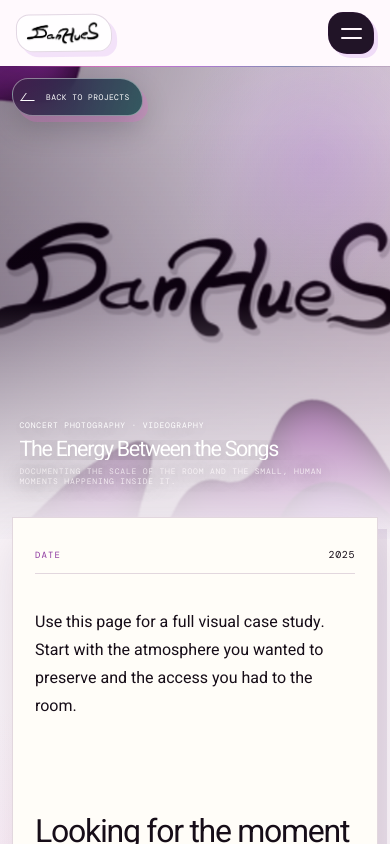
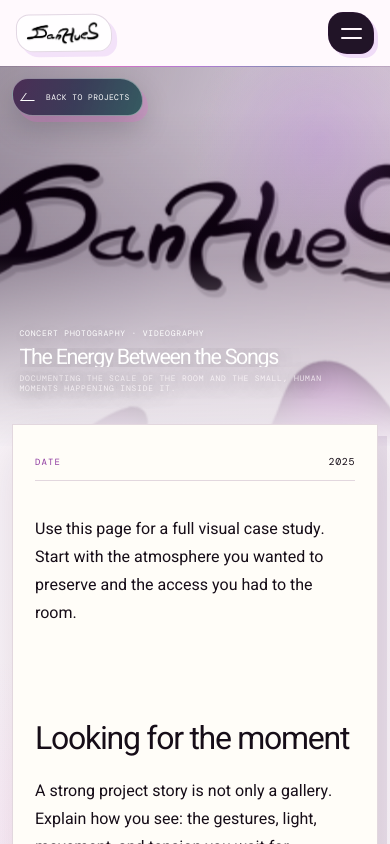
Before and after one commit to DanHues/creative-portfolio, a Next.js app: page /archive/between-the-songs in a window 390 px wide. Shown: the top 844 px of the page. Built offline with nearby package versions, Linux system fonts and the light colour scheme; a web font is replaced by a local one.

Commit message:
Shorten project heroes and increase parallax overscan

```diff
--- a/app/globals.css
+++ b/app/globals.css
@@ -2325,7 +2325,7 @@ body > main { padding-top: 76px; }
 .project-story-hero {
   --story-shift: 0px;
   position: relative;
-  min-height: 68vh;
+  min-height: 54vh;
   padding: 0 3.2vw 5vw;
   display: flex;
   align-items: flex-end;
@@ -2336,7 +2336,7 @@ body > main { padding-top: 76px; }
 }
 .project-story-art {
   position: absolute;
-  inset: -110px;
+  inset: -175px;
   z-index: -2;
   background-image:
     linear-gradient(110deg, rgba(19,5,25,.62), rgba(63,19,72,.2), rgba(255,31,154,.08)),
@@ -2344,7 +2344,7 @@ body > main { padding-top: 76px; }
   background-size: cover;
   background-position: center;
   filter: saturate(1.18) contrast(1.04);
-  transform: translate3d(0, var(--story-shift), 0) scale(1.22);
+  transform: translate3d(0, var(--story-shift), 0) scale(1.28);
   will-change: transform;
 }
 .project-story-hero::after {
@@ -2793,10 +2793,10 @@ body > main { padding-top: 76px; }
     font-size: 8px;
   }
   .project-story-hero {
-    min-height: 56vh;
+    min-height: 45vh;
     padding: 0 5vw 11vw;
   }
-  .project-story-art { inset: -80px; }
+  .project-story-art { inset: -145px; }
   .project-story-title p { margin-bottom: 10px; font-size: 8px; }
   .project-story-title h1 {
     font-size: clamp(19px, 5.5vw, 34px);
```
